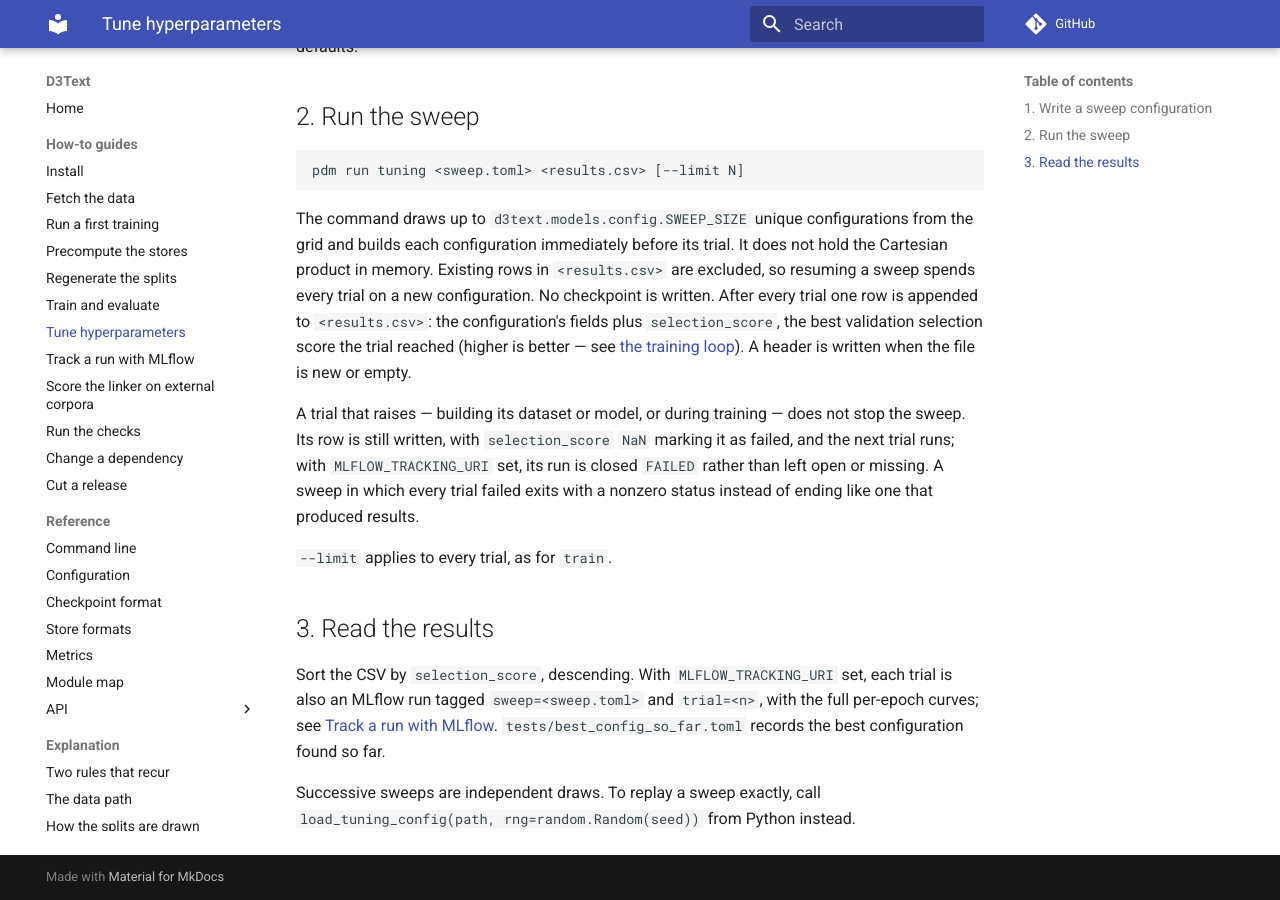
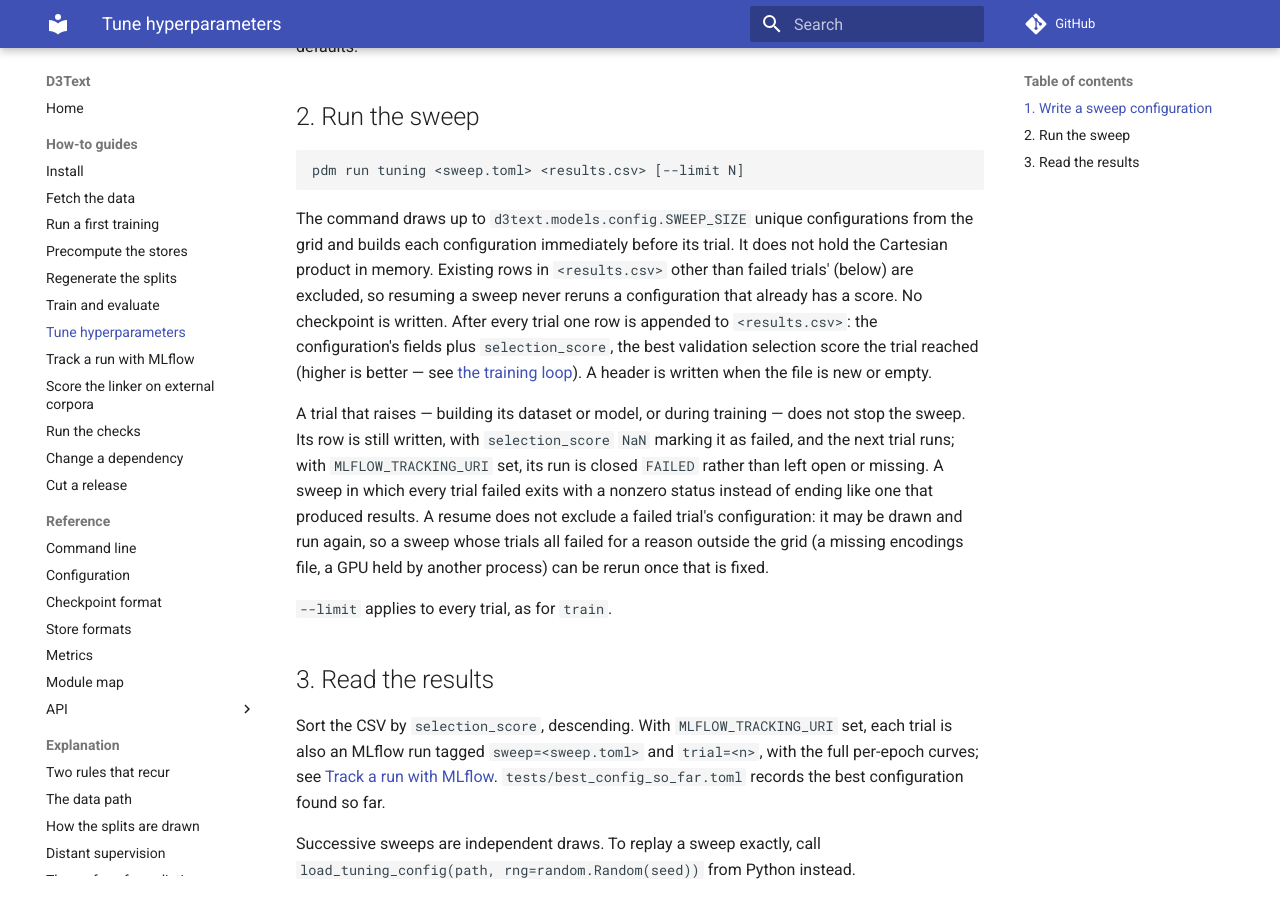
Before and after one commit to manuquadros/d3text, an MkDocs documentation site: the page built from docs/how-to/tune.md, in a window 1280 px wide and 900 px high, scrolled down 625 px. Built offline with MkDocs 1.6.1 and Material for MkDocs 9.7.7, drawn with Linux system fonts in a browser that asks for light colours; comment, search, counter and statistics services are not loaded.

Commit message:
fix: retry failed tuning trials on resume
A trial that raised logs a NaN selection_score row, and resume excluded
every logged row, so a failure shared by every trial (missing encodings,
a busy GPU) left a resume after the fix unable to reach those
configurations. NaN rows are no longer excluded.

```diff
--- a/docs/how-to/tune.md
+++ b/docs/how-to/tune.md
@@ -34,10 +34,11 @@
 The command draws up to `d3text.models.config.SWEEP_SIZE` unique
 configurations from the grid and builds each configuration immediately before
 its trial. It does not hold the Cartesian product in memory. Existing rows in
-`<results.csv>` are excluded, so resuming a sweep spends every trial on a new
-configuration. No checkpoint is written. After every trial one row is appended
-to `<results.csv>`: the configuration's fields plus `selection_score`, the
-best validation selection score the trial reached (higher is better — see
+`<results.csv>` other than failed trials' (below) are excluded, so resuming
+a sweep never reruns a configuration that already has a score. No checkpoint
+is written. After every trial one row is appended to `<results.csv>`: the
+configuration's fields plus `selection_score`, the best validation selection
+score the trial reached (higher is better — see
 [the training loop](../explanation/cli-and-training.md#the-training-loop)).
 A header is written when the file is new or empty.
 
@@ -46,7 +47,10 @@
 `NaN` marking it as failed, and the next trial runs; with
 `MLFLOW_TRACKING_URI` set, its run is closed `FAILED` rather than left open
 or missing. A sweep in which every trial failed exits with a nonzero status
-instead of ending like one that produced results.
+instead of ending like one that produced results. A resume does not exclude
+a failed trial's configuration: it may be drawn and run again, so a sweep
+whose trials all failed for a reason outside the grid (a missing encodings
+file, a GPU held by another process) can be rerun once that is fixed.
 
 `--limit` applies to every trial, as for `train`.
 
```
Also changed, not shown: 3 other files.
